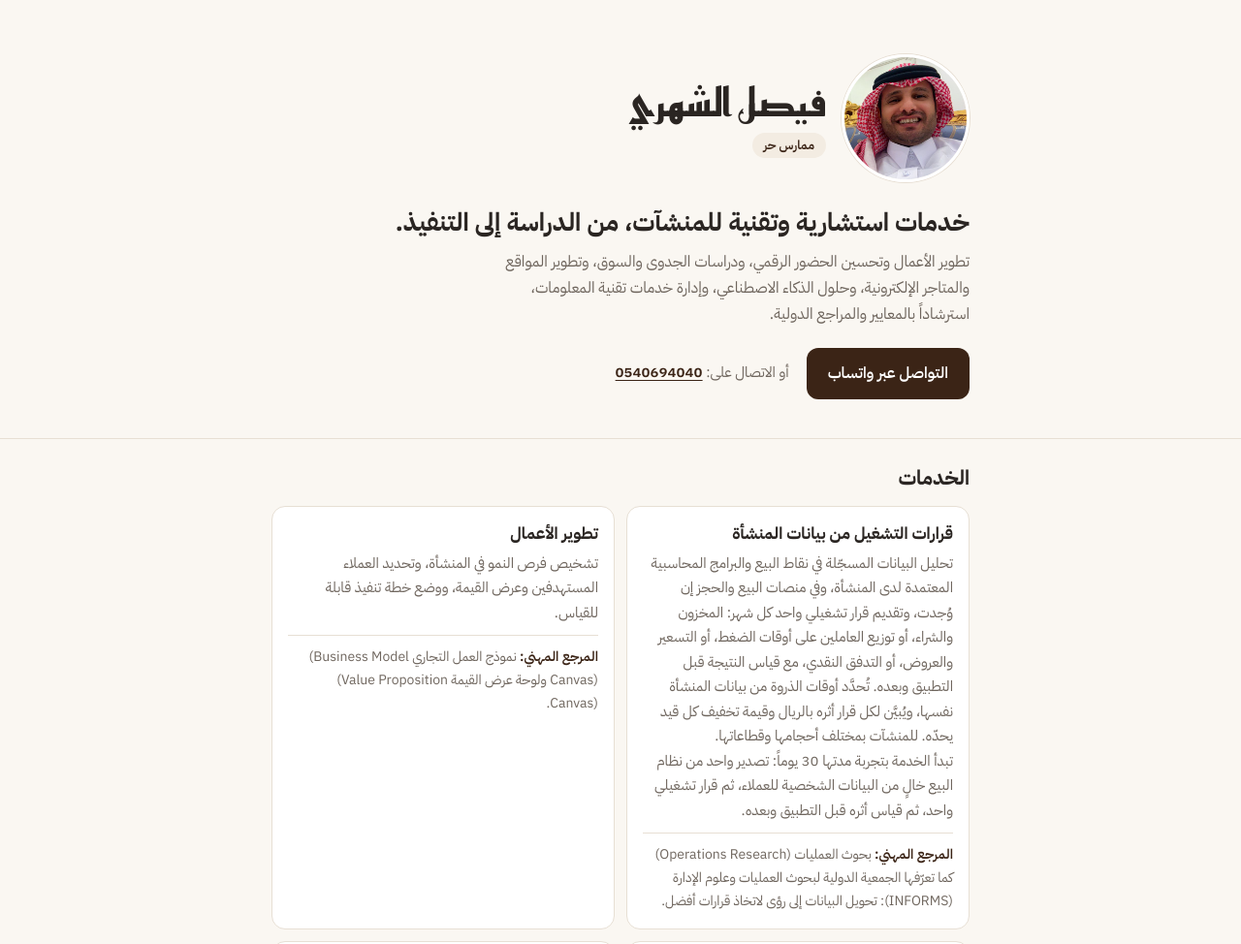
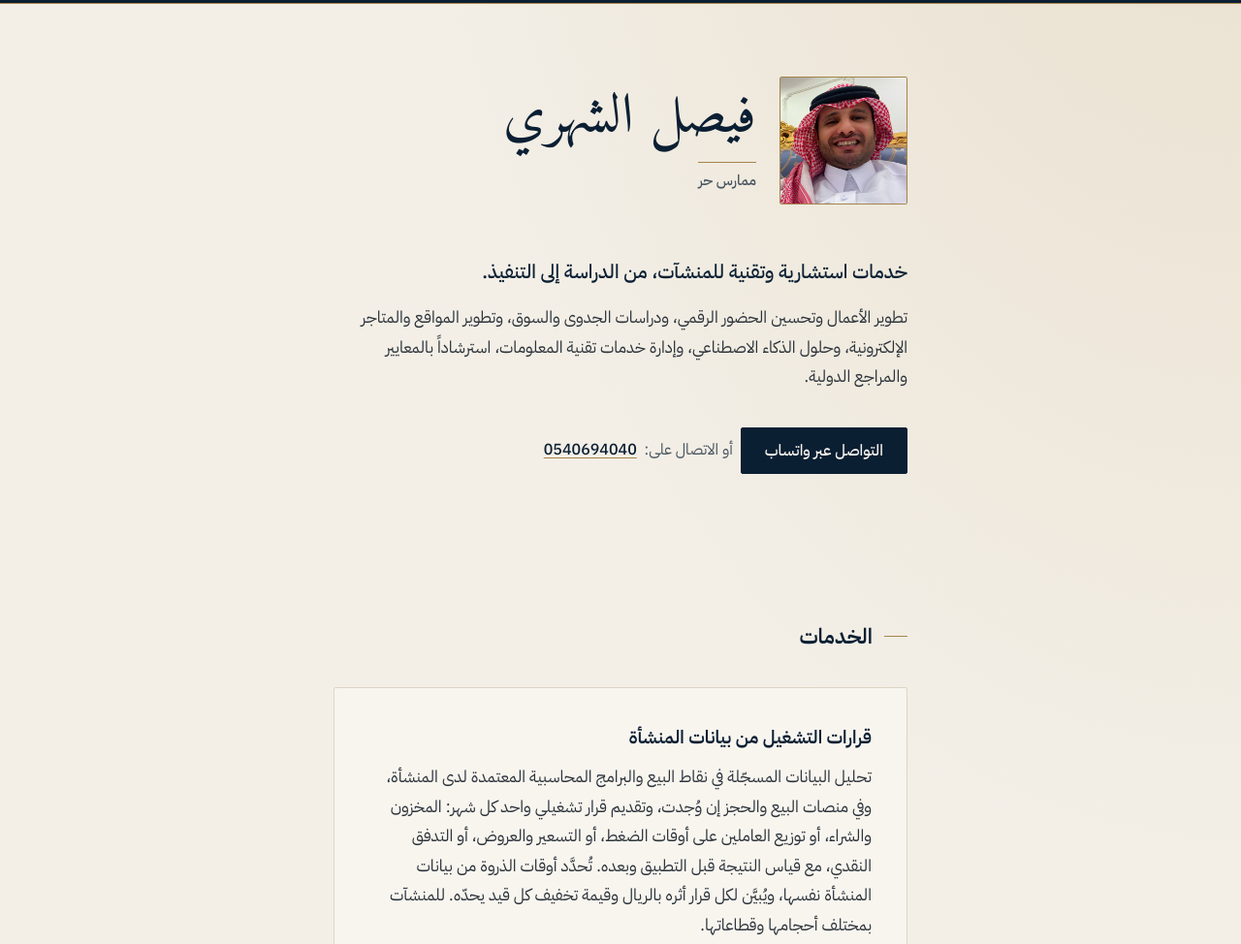
Before and after one commit to alshfa0e/F3-site, a plain HTML site: page index.html in a window 1280 px wide. Shown: the top 974 px of the page at 97% size. Drawn offline with Linux system fonts and the light colour scheme.

Commit message:
Style: new theme (ink, ivory, brass accent); Amiri for the name, IBM Plex Sans Arabic for text; quality list keeps inline terms on the line
Co-Authored-By: Claude Fable 5.2 <noreply@anthropic.com>
Claude-Session: https://claude.ai/code/session_018iL9x9P65fbPemRBRwuo8h

```diff
--- a/index.html
+++ b/index.html
@@ -7,68 +7,494 @@
 <meta name="description" content="فيصل الشهري، ممارس حر: تطوير الأعمال، وتحسين الحضور الرقمي، ودراسات الجدوى والسوق، وتطوير المواقع والمتاجر الإلكترونية، وحلول الذكاء الاصطناعي، وإدارة خدمات تقنية المعلومات.">
 <link rel="preconnect" href="https://fonts.googleapis.com">
 <link rel="preconnect" href="https://fonts.gstatic.com" crossorigin>
-<link href="https://fonts.googleapis.com/css2?family=IBM+Plex+Sans+Arabic:wght@400;500;600;700&family=Reem+Kufi:wght@700&display=swap" rel="stylesheet">
+<link href="https://fonts.googleapis.com/css2?family=Amiri:wght@400&family=IBM+Plex+Sans+Arabic:wght@400;500;600&display=swap" rel="stylesheet">
 <style>
-/* One column, one photo, one line, one main action. The display font is used for the name only. */
-:root{
-  color-scheme:light;
-  --paper:#FAF7F2; --card:#FFFFFF; --ink:#2A2522; --muted:#6F665E; --accent:#A66A2C; --deep:#3B2416; --gold:#E3B261; --line:#E7DFD4; --tint:#F3ECE2;
-  --font:'IBM Plex Sans Arabic','Segoe UI',Tahoma,sans-serif;
-  --display:'Reem Kufi','IBM Plex Sans Arabic','Segoe UI',Tahoma,sans-serif;
+:root {
+  color-scheme: light;
+  --ink: #0b1f33;
+  --ink-soft: #16324f;
+  --ink-deep: #071422;
+  --brass: #a4844a;
+  --bg: #f3efe7;
+  --paper: #f8f5ef;
+  --wash: #e7dcc8;
+  --text: #2c333a;
+  --muted: #4a5560;
+  --line: #ddd4c6;
+  --line-strong: #8c8172;
+  --hover: #ebe4d8;
+  --select: #e6d3ae;
+  --font-display: "Amiri", "Noto Naskh Arabic", "Times New Roman", serif;
+  --font-body: "IBM Plex Sans Arabic", "Segoe UI", Tahoma, sans-serif;
+  --radius: 2px;
+  --measure: 40rem;
+  --space-1: 0.25rem;
+  --space-2: 0.5rem;
+  --space-3: 0.75rem;
+  --space-4: 1rem;
+  --space-5: 1.5rem;
+  --space-6: 2.25rem;
+  --space-7: 3.25rem;
+  --space-8: 4.75rem;
+  --motion: 180ms;
 }
-*{box-sizing:border-box}
-body{margin:0;background:var(--paper);color:var(--ink);font-family:var(--font);font-size:16px;line-height:1.7}
-h1,h2,h3,p,ul,ol{margin:0;padding:0}
-h2,h3{font-weight:700;line-height:1.4;text-wrap:balance}
-a{color:inherit}
-:focus-visible{outline:3px solid var(--gold);outline-offset:2px}
-.wrap{max-width:760px;margin:0 auto;padding:0 20px}
-bdi{unicode-bidi:isolate}
 
-.hero{padding:36px 0 30px}
-.who{display:flex;align-items:center;gap:16px}
-.who img{flex:none;width:108px;height:108px;border-radius:50%;object-fit:cover;border:3px solid var(--card);box-shadow:0 0 0 1px var(--line)}
-.who h1{font-family:var(--display);font-size:32px;line-height:1.25}
-.chip{display:inline-block;margin-top:6px;font-size:13px;font-weight:600;color:var(--deep);background:var(--tint);border-radius:999px;padding:2px 12px}
-.pitch{font-size:22px;font-weight:700;line-height:1.5;margin-top:22px;text-wrap:balance}
-.sub{color:var(--muted);margin-top:8px;max-width:52ch}
-.cta{display:flex;flex-wrap:wrap;align-items:center;gap:10px 18px;margin-top:20px}
-.btn{display:inline-block;text-decoration:none;border-radius:12px;padding:13px 22px;font-weight:600;font-size:16px;background:var(--deep);color:#fff}
-.btn.line{background:var(--card);color:var(--ink);border:1.5px solid var(--line)}
-.plain{font-size:15px;color:var(--muted)}
-.plain a{color:var(--deep);font-weight:600;text-underline-offset:3px}
+*,
+*::before,
+*::after {
+  box-sizing: border-box;
+}
 
-section{padding:26px 0;border-top:1px solid var(--line)}
-section > .wrap > h2{font-size:21px;margin-bottom:14px}
-.cards{display:grid;grid-template-columns:1fr;gap:12px}
-.card{background:var(--card);border:1px solid var(--line);border-radius:14px;padding:16px}
-.card h3{font-size:17px;margin-bottom:6px}
-.card p{font-size:15px;color:var(--muted)}
-.card .std{margin-top:10px;padding-top:10px;border-top:1px solid var(--line);font-size:14px}
-.card .std b{color:var(--deep);font-weight:600}
-.card ul{list-style:none;display:grid;gap:3px;color:var(--muted);font-size:15px}
-.card li{padding-inline-start:14px;position:relative}
-.card li::before{content:"";position:absolute;inset-inline-start:0;top:.72em;width:6px;height:6px;border-radius:50%;background:var(--accent)}
-.also{margin-top:12px;font-size:15px;color:var(--muted)}
+html {
+  color-scheme: light;
+  background: var(--bg);
+  -webkit-text-size-adjust: 100%;
+}
 
-.steps{list-style:none;display:grid;gap:12px;counter-reset:s}
-.steps li{counter-increment:s;display:grid;grid-template-columns:34px 1fr;gap:12px;align-items:start}
-.steps li::before{content:counter(s);width:34px;height:34px;border-radius:50%;background:var(--deep);color:#fff;font-weight:700;display:grid;place-items:center}
-.steps b{display:block;font-weight:600}
-.steps span{color:var(--muted);font-size:15px}
+html,
+body {
+  margin: 0;
+  overflow-x: clip;
+}
 
-.contact .btns{display:grid;grid-template-columns:1fr;gap:10px}
-.contact .btn{text-align:center}
-.doc{margin-top:14px;font-size:14px;color:var(--muted)}
-footer{padding:20px 0 34px;border-top:1px solid var(--line);font-size:13px;color:var(--muted)}
+body {
+  min-height: 100vh;
+  background-color: var(--bg);
+  background-image: radial-gradient(130% 42% at 100% -8%, var(--wash) 0%, transparent 54%);
+  color: var(--text);
+  font-family: var(--font-body);
+  font-size: 1.0625rem;
+  font-weight: 400;
+  line-height: 1.8;
+  font-synthesis: none;
+  text-rendering: optimizeLegibility;
+}
 
-@media (min-width:640px){
-  .hero{padding:56px 0 40px}
-  .who img{width:132px;height:132px}
-  .who h1{font-size:40px}
-  .pitch{font-size:26px}
-  .cards{grid-template-columns:1fr 1fr}
-  .contact .btns{grid-template-columns:repeat(3,1fr)}
+body::before {
+  content: "";
+  display: block;
+  height: 3px;
+  background: var(--ink);
+  box-shadow: 0 1px 0 var(--brass);
+}
+
+::selection {
+  background: var(--select);
+  color: var(--ink);
+}
+
+:focus-visible {
+  outline: 2px solid var(--ink);
+  outline-offset: 3px;
+}
+
+.wrap {
+  width: min(100%, var(--measure));
+  margin-inline: auto;
+  padding-inline: var(--space-5);
+}
+
+h1,
+h2,
+h3,
+p,
+ul,
+ol {
+  margin: 0;
+}
+
+h1,
+h2 {
+  text-wrap: balance;
+}
+
+p,
+li,
+.plain {
+  text-wrap: pretty;
+}
+
+h1 {
+  font-family: var(--font-display);
+  font-weight: 400;
+  font-size: clamp(2.5rem, 8vw, 3.6rem);
+  line-height: 1.15;
+  color: var(--ink);
+}
+
+h2 {
+  display: flex;
+  align-items: center;
+  gap: var(--space-3);
+  margin-block-end: var(--space-6);
+  color: var(--ink);
+  font-size: 1.375rem;
+  font-weight: 600;
+  line-height: 1.45;
+}
+
+h2::before {
+  content: "";
+  width: 1.5rem;
+  height: 1px;
+  flex: none;
+  background: var(--brass);
+}
+
+h3 {
+  margin-block-end: var(--space-3);
+  color: var(--ink);
+  font-size: 1.1875rem;
+  font-weight: 600;
+  line-height: 1.55;
+}
+
+a {
+  color: var(--ink);
+  text-decoration-thickness: 1px;
+  text-underline-offset: 0.2em;
+  transition:
+    color var(--motion) ease,
+    background-color var(--motion) ease,
+    border-color var(--motion) ease;
+}
+
+b {
+  font-weight: 600;
+}
+
+bdi {
+  unicode-bidi: isolate;
+}
+
+.hero {
+  padding-block: var(--space-7) var(--space-8);
+}
+
+.who {
+  display: flex;
+  align-items: center;
+  gap: var(--space-5);
+}
+
+.who img {
+  width: 104px;
+  height: 104px;
+  flex: none;
+  object-fit: cover;
+  border: 1px solid var(--brass);
+  border-radius: var(--radius);
+  background: var(--paper);
+}
+
+.chip {
+  display: inline-block;
+  margin-block-start: var(--space-3);
+  padding-block-start: var(--space-2);
+  border-block-start: 1px solid var(--brass);
+  color: var(--muted);
+  font-size: 0.9375rem;
+  font-weight: 500;
+  line-height: 1.4;
+}
+
+.pitch {
+  margin-block-start: var(--space-7);
+  color: var(--ink);
+  font-size: 1.25rem;
+  font-weight: 500;
+  line-height: 1.7;
+}
+
+.sub {
+  margin-block-start: var(--space-4);
+}
+
+.cta {
+  display: flex;
+  flex-direction: column;
+  align-items: stretch;
+  gap: var(--space-2);
+  margin-block-start: var(--space-6);
+}
+
+.plain {
+  color: var(--muted);
+  font-size: 1rem;
+  line-height: 1.6;
+}
+
+.plain a {
+  display: inline-flex;
+  align-items: center;
+  min-height: 44px;
+  padding-inline: var(--space-1);
+  font-weight: 500;
+  text-decoration-line: underline;
+  text-decoration-color: var(--brass);
+}
+
+.plain a:hover {
+  text-decoration-color: var(--ink);
+}
+
+.btn {
+  display: inline-flex;
+  align-items: center;
+  justify-content: center;
+  gap: var(--space-2);
+  min-height: 48px;
+  padding-block: 0.7rem;
+  padding-inline: var(--space-5);
+  border: 1px solid var(--ink);
+  border-radius: var(--radius);
+  background: var(--ink);
+  color: var(--paper);
+  font: inherit;
+  font-weight: 500;
+  font-size: 1rem;
+  line-height: 1.4;
+  text-align: center;
+  text-decoration: none;
+  cursor: pointer;
+}
+
+.btn:hover {
+  background: var(--ink-soft);
+  border-color: var(--ink-soft);
+  color: var(--paper);
+}
+
+.btn:active {
+  background: var(--ink-deep);
+  border-color: var(--ink-deep);
+}
+
+.btn.line {
+  background: transparent;
+  color: var(--ink);
+  border-color: var(--line-strong);
+}
+
+.btn.line:hover {
+  background: var(--hover);
+  border-color: var(--ink);
+  color: var(--ink);
+}
+
+.btn.line:active {
+  background: var(--line);
+  border-color: var(--ink);
+  color: var(--ink);
+}
+
+section {
+  padding-block: var(--space-7);
+}
+
+section + section {
+  border-top: 1px solid var(--line);
+}
+
+.cards {
+  display: flex;
+  flex-direction: column;
+  gap: var(--space-5);
+}
+
+.card {
+  padding: var(--space-5);
+  border: 1px solid var(--line);
+  border-radius: var(--radius);
+  background: var(--paper);
+  transition: border-color var(--motion) ease;
+}
+
+.card:hover {
+  border-color: var(--line-strong);
+}
+
+.card p + p {
+  margin-block-start: var(--space-4);
+}
+
+.card p.std {
+  margin-block-start: var(--space-5);
+  padding-block-start: var(--space-4);
+  border-top: 1px solid var(--line);
+  color: var(--muted);
+  font-size: 1rem;
+  line-height: 1.8;
+}
+
+.std b {
+  color: var(--ink);
+}
+
+.also {
+  margin-block-start: var(--space-6);
+  padding-inline-start: var(--space-4);
+  border-inline-start: 1px solid var(--brass);
+  color: var(--muted);
+  font-size: 1rem;
+  line-height: 1.8;
+}
+
+.steps {
+  margin: 0;
+  padding: 0;
+  list-style: none;
+  counter-reset: step;
+  border-block-start: 1px solid var(--line);
+}
+
+.steps li {
+  display: grid;
+  grid-template-columns: 3.25rem minmax(0, 1fr);
+  column-gap: var(--space-4);
+  align-items: baseline;
+  padding-block: var(--space-5);
+  border-block-end: 1px solid var(--line);
+  counter-increment: step;
+}
+
+.steps li::before {
+  content: counter(step, decimal-leading-zero);
+  grid-column: 1;
+  direction: ltr;
+  color: var(--ink);
+  font-family: var(--font-display);
+  font-size: 1.75rem;
+  font-variant-numeric: lining-nums tabular-nums;
+  line-height: 1;
+  unicode-bidi: isolate;
+}
+
+.steps li > div {
+  grid-column: 2;
+  min-width: 0;
+}
+
+.steps b {
+  display: block;
+  color: var(--ink);
+  font-size: 1.0625rem;
+  line-height: 1.5;
+}
+
+.steps span {
+  display: block;
+  margin-block-start: var(--space-1);
+  font-size: 1rem;
+  line-height: 1.8;
+}
+
+.card ul {
+  margin: 0;
+  padding: 0;
+  list-style: none;
+}
+
+.card li {
+  position: relative;
+  padding-block: 0.95rem;
+  padding-inline-start: calc(0.75rem + var(--space-3));
+  border-bottom: 1px solid var(--line);
+}
+
+.card li:first-child {
+  padding-block-start: 0.1rem;
+}
+
+.card li:last-child {
+  padding-block-end: 0.1rem;
+  border-bottom: 0;
+}
+
+.card li::before {
+  content: "";
+  position: absolute;
+  inset-inline-start: 0;
+  top: calc(0.95rem + 0.85em);
+  width: 0.75rem;
+  height: 1px;
+  background: var(--brass);
+}
+
+.card li:first-child::before {
+  top: calc(0.1rem + 0.85em);
+}
+
+.btns {
+  display: flex;
+  flex-direction: column;
+  align-items: stretch;
+  gap: var(--space-3);
+}
+
+.doc {
+  margin-block-start: var(--space-4);
+  color: var(--muted);
+  font-size: 1rem;
+  line-height: 1.8;
+}
+
+.doc + .doc {
+  margin-block-start: var(--space-2);
+}
+
+.doc bdi {
+  color: var(--ink);
+  font-weight: 500;
+}
+
+footer {
+  border-top: 1px solid var(--brass);
+  box-shadow: 0 -3px 0 var(--ink);
+  padding-block: var(--space-5) var(--space-6);
+  color: var(--muted);
+  font-size: 0.9375rem;
+  line-height: 1.6;
+}
+
+footer .wrap {
+  text-align: center;
+}
+
+@media (min-width: 480px) {
+  .who img {
+    width: 132px;
+    height: 132px;
+  }
+}
+
+@media (min-width: 720px) {
+  .hero {
+    padding-block: var(--space-8);
+  }
+
+  section {
+    padding-block: var(--space-8);
+  }
+
+  .cta,
+  .btns {
+    flex-direction: row;
+    flex-wrap: wrap;
+    align-items: center;
+  }
+
+  .card {
+    padding: var(--space-6);
+  }
+}
+
+@media (prefers-reduced-motion: reduce) {
+  *,
+  *::before,
+  *::after {
+    transition: none !important;
+  }
 }
 </style>
 </head>
```
